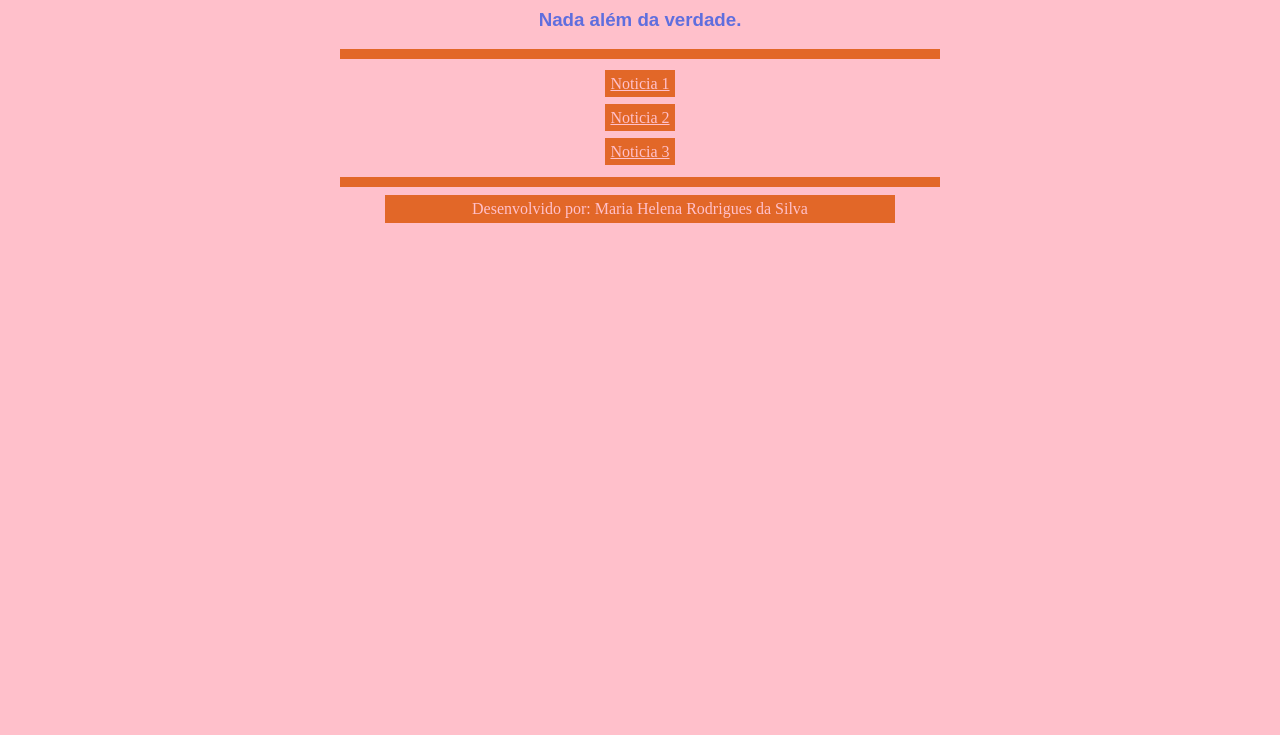
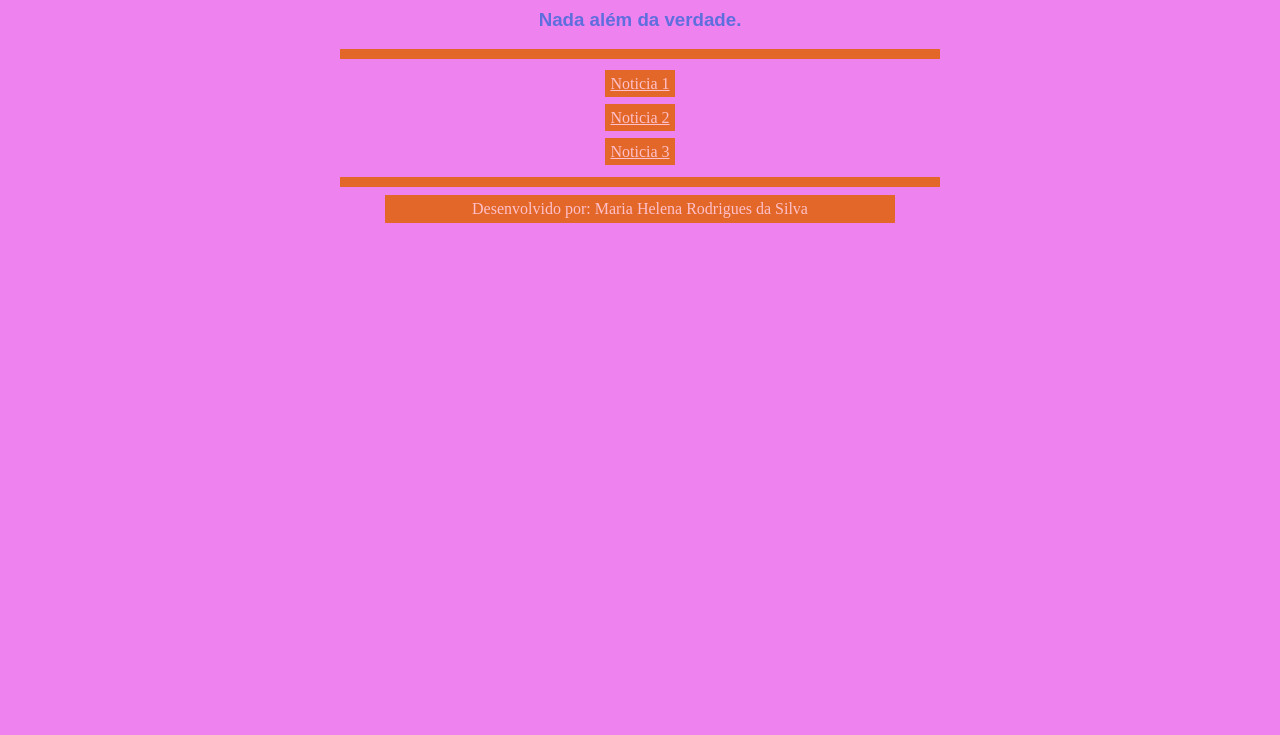
Before and after one commit to MaryHRS/mariahelena_news, a plain HTML site: page index.html in a window 1280 px wide. Shown: the part 65-800 px from the top of the page. Drawn offline with Linux system fonts and the light colour scheme.

Commit message:
mudança cor
Foi alterado a cor de fundo da tela.

```diff
--- a/css/estilos.css
+++ b/css/estilos.css
@@ -1,5 +1,5 @@
 body{
-	background: pink;
+	background: violet;
 }
 
 h1{
```
